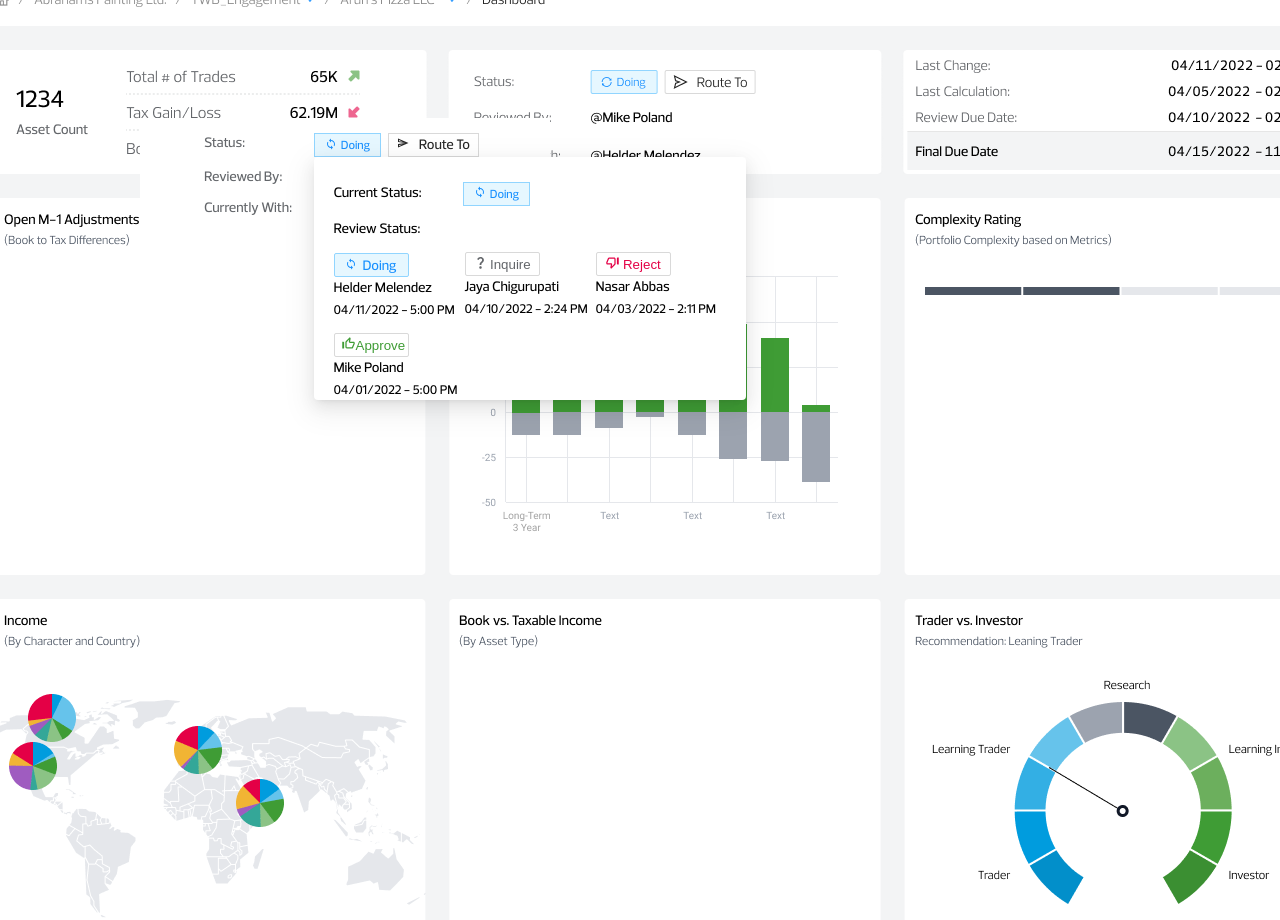
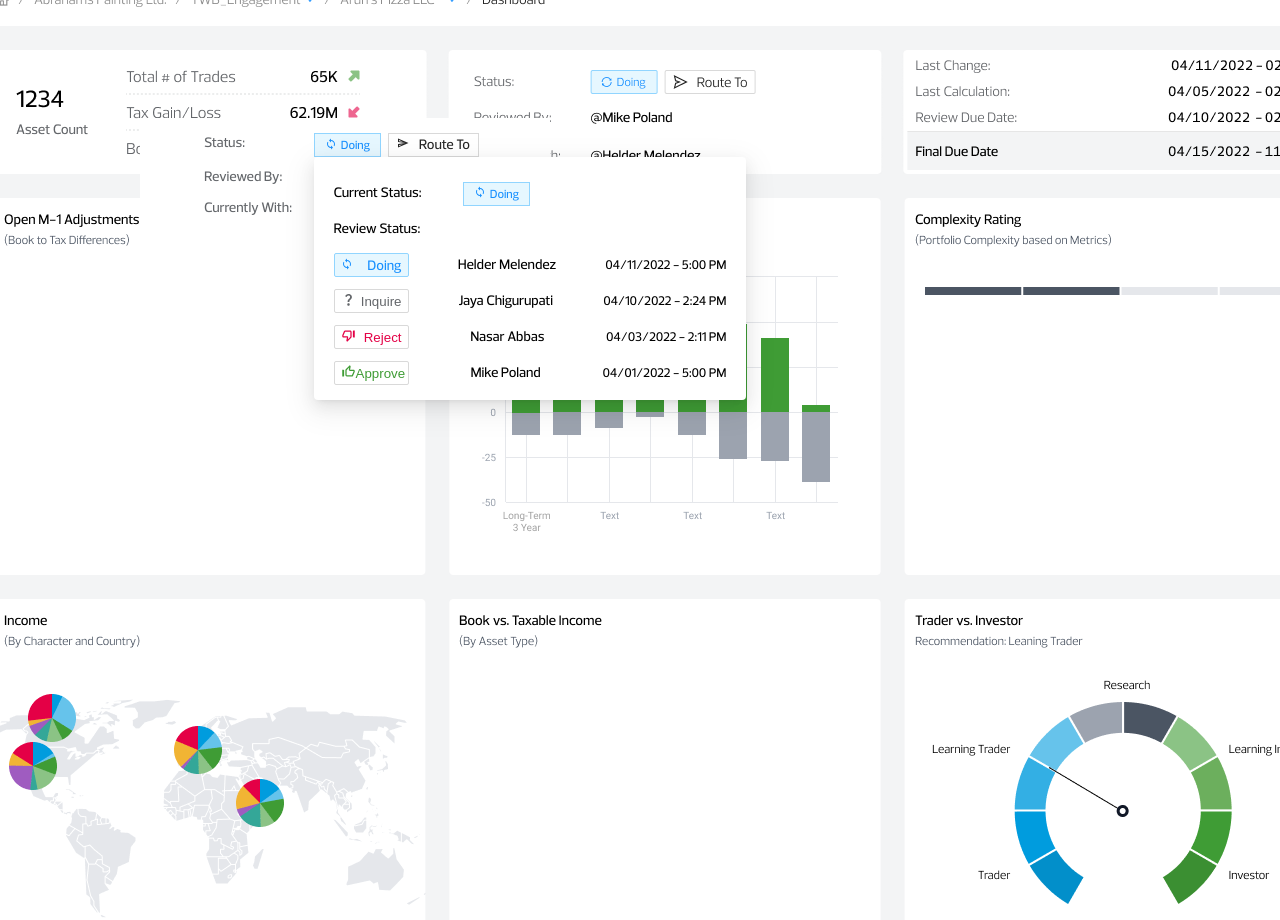
Before and after one commit to davisstacked/status-tracker, a React (Create React App) app: page / in a window 1280 px wide. Both pictures are taken after a click on the button "Doing". Built offline with nearby package versions, Linux system fonts and the light colour scheme.

Commit message:
status list styled

```diff
--- a/src/statusTracker/Status.tsx
+++ b/src/statusTracker/Status.tsx
@@ -51,7 +51,7 @@
   }
 
   return (
-    <div>
+    <div className="review-status-grid-item">
     {/* <button
       className="doing-button-2 review-status-grid-item review-status-buttons"
       onClick={handleClick}
--- a/src/statusTracker/StatusPopper.tsx
+++ b/src/statusTracker/StatusPopper.tsx
@@ -58,11 +58,13 @@
                   </button>
                 </div>
                 <div>Review Status: </div>
+                {/* <div className="review-status-grid"> */}
                 <StatusList
                   statuses={statuses}
                   setStatuses={setStatuses}
                   handleClick={handleClick}
                 />
+                {/* </div> */}
               </div>
             </div>
           </Box>
--- a/src/statusTracker/StatusTracker.css
+++ b/src/statusTracker/StatusTracker.css
@@ -183,6 +183,7 @@
     flex-direction: row;
     align-items: center;
     justify-content: center;
+    /* overflow: scroll; */
 }
 
 .status-popper-container {
@@ -208,11 +209,13 @@
 }
 
 .review-status-grid {
-    display: grid;
+    display: flex;
+    flex-direction: column;
+    justify-content: space-between;
     font-size: 1.4rem;
     row-gap: 1.2rem;
     margin-top: 1.25rem;
-    grid-template-columns: repeat(3, 1fr);
+    /* grid-template-columns: repeat(3, 1fr); */
 }
 
 .review-status-buttons {
@@ -261,7 +264,7 @@
 
 .review-status-grid-item {
     display: flex;
-    justify-content: space-evenly;
+    justify-content: space-between;
     align-items: center;
 }
 
```
Also changed, not shown: src/statusTracker/StatusList.tsx (indentation only).
